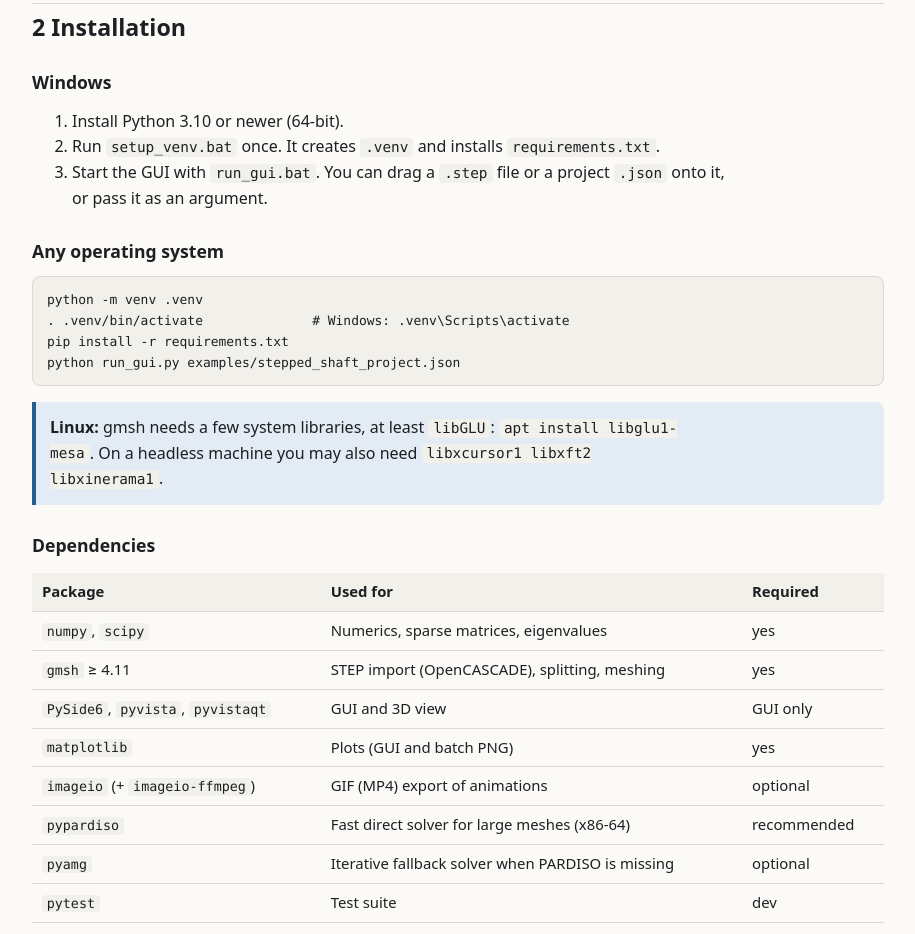
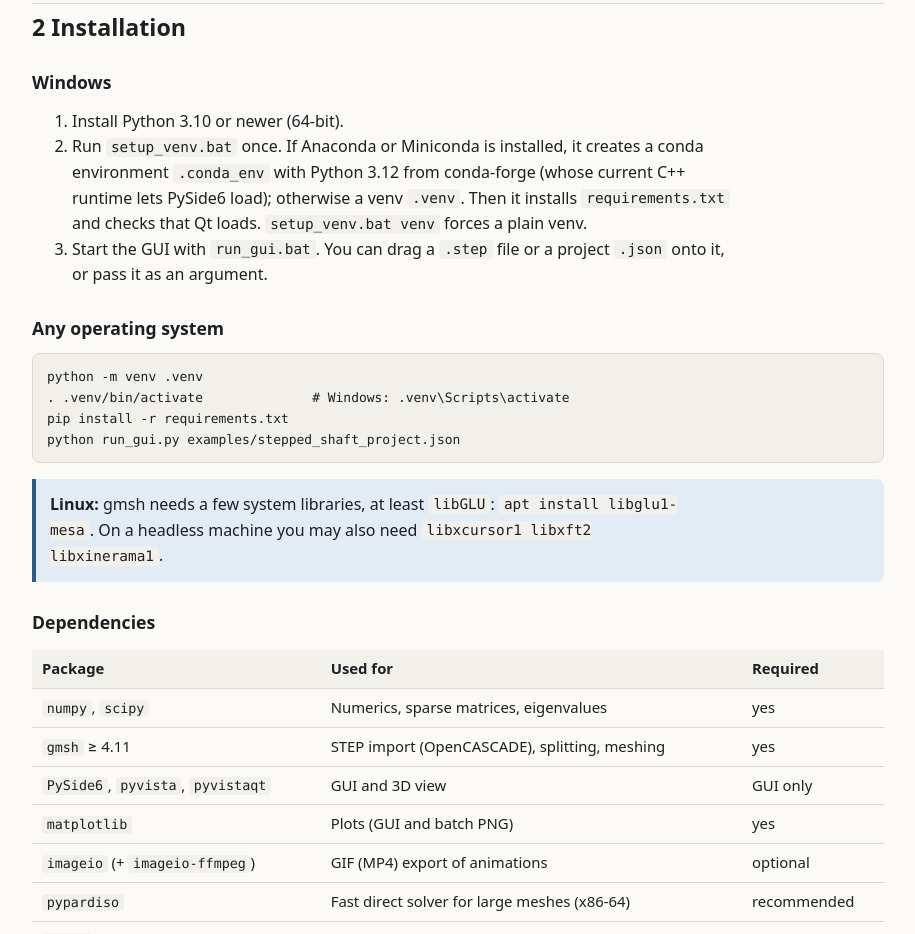
Before and after one commit to reichma/ShaftTorsionToolkit, a plain HTML site: page docs/index.html in a window 1280 px wide. Shown: the part 998-1932 px from the top of the page, without its empty margins (322-1237 px from the left). Drawn offline with Linux system fonts and the light colour scheme.

Commit message:
Windows setup: use the installed Anaconda via a conda-forge environment
setup_venv.bat now looks for conda (active shell, PATH, python on PATH,
usual install folders) and creates .conda_env with Python 3.12 from
conda-forge. Its vc14_runtime puts a current msvcp140.dll next to
python.exe, so pip's PySide6 6.12 loads - a venv from Anaconda's own
Python picks up Anaconda's old runtime instead. conda is called through
condabin\conda.bat with the base DLL folders on PATH; without conda, or
with 'setup_venv.bat venv', a plain .venv is built as before.
run_gui.bat prefers .conda_env and stops if setup fails.

Co-Authored-By: Claude Opus 5.5 <noreply@anthropic.com>
Claude-Session: https://claude.ai/code/session_01PQJMJwMymNYsRCsCVRZLxA

```diff
--- a/docs/index.html
+++ b/docs/index.html
@@ -210,7 +210,7 @@ footer{margin-top:4rem; color:var(--muted); font-size:.85rem; border-top:1px sol
 <h3>Windows</h3>
 <ol>
   <li>Install Python 3.10 or newer (64-bit).</li>
-  <li>Run <code>setup_venv.bat</code> once. It creates <code>.venv</code> and installs <code>requirements.txt</code>.</li>
+  <li>Run <code>setup_venv.bat</code> once. If Anaconda or Miniconda is installed, it creates a conda environment <code>.conda_env</code> with Python 3.12 from conda-forge (whose current C++ runtime lets PySide6 load); otherwise a venv <code>.venv</code>. Then it installs <code>requirements.txt</code> and checks that Qt loads. <code>setup_venv.bat venv</code> forces a plain venv.</li>
   <li>Start the GUI with <code>run_gui.bat</code>. You can drag a <code>.step</code> file or a project <code>.json</code> onto it, or pass it as an argument.</li>
 </ol>
 <h3>Any operating system</h3>
```
Also changed, not shown: 4 other files.
